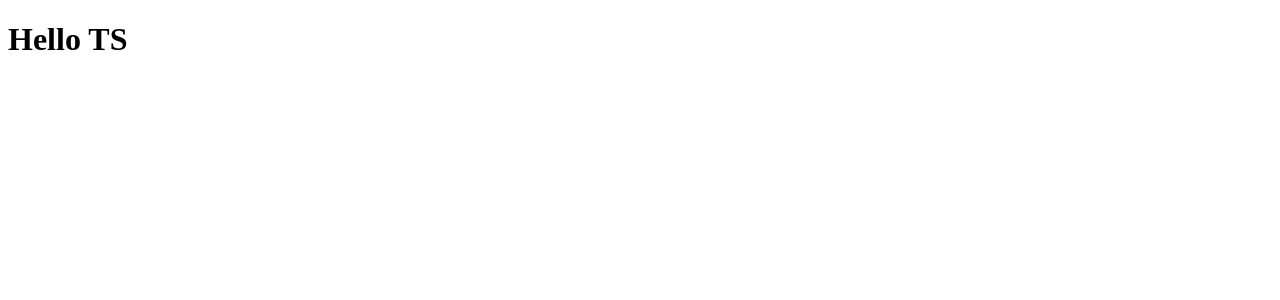
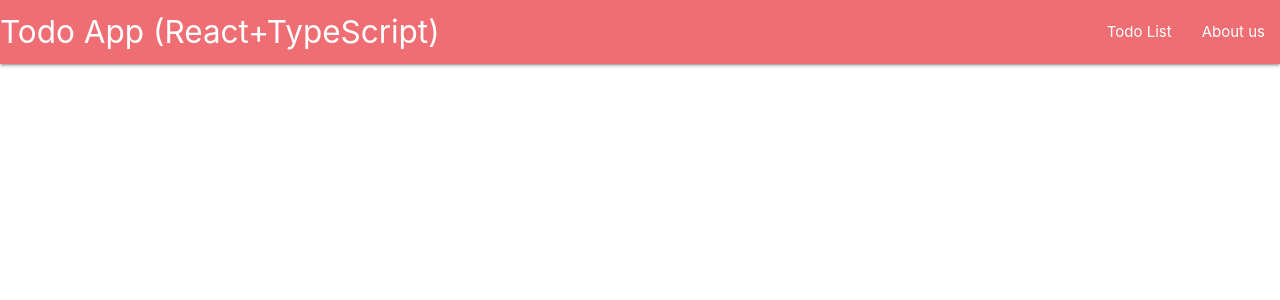
Before and after one commit to rkostevka/todo-react-ts-app, a React (Create React App) app: page / in a window 1280 px wide. Shown: the top 300 px of the page. Built offline with nearby package versions, Linux system fonts and the light colour scheme.

Commit message:
Materializecss, NavBar

```diff
--- a/public/index.html
+++ b/public/index.html
@@ -24,6 +24,10 @@
       work correctly both with client-side routing and a non-root public URL.
       Learn how to configure a non-root public URL by running `npm run build`.
     -->
+    <!-- Compiled and minified CSS -->
+    <link rel="stylesheet" href="https://cdnjs.cloudflare.com/ajax/libs/materialize/1.0.0/css/materialize.min.css">
+    <!--Import Google Icon Font-->
+    <link href="https://fonts.googleapis.com/icon?family=Material+Icons" rel="stylesheet">
     <title>React App</title>
   </head>
   <body>
--- a/src/App.tsx
+++ b/src/App.tsx
@@ -1,9 +1,10 @@
 import React from 'react';
+import { Navbar } from './components/Navbar';
 
 const App: React.FC = () => {
   return (
     <div className="App">
-      <h1>Hello TS</h1>
+      <Navbar/>
     </div>
   );
 }
--- /dev/null
+++ b/src/components/Navbar.tsx
@@ -0,0 +1,19 @@
+import React, { FC } from "react";
+
+export const Navbar: FC = () => (
+	<nav>
+		<div className="nav-wrapper">
+			<a href="#" className="brand-logo">
+				Todo App (React+TypeScript)
+			</a>
+			<ul id="nav-mobile" className="right hide-on-med-and-down">
+				<li>
+					<a href="sass.html">Todo List</a>
+				</li>
+				<li>
+					<a href="badges.html">About us</a>
+				</li>
+			</ul>
+		</div>
+	</nav>
+);
```
